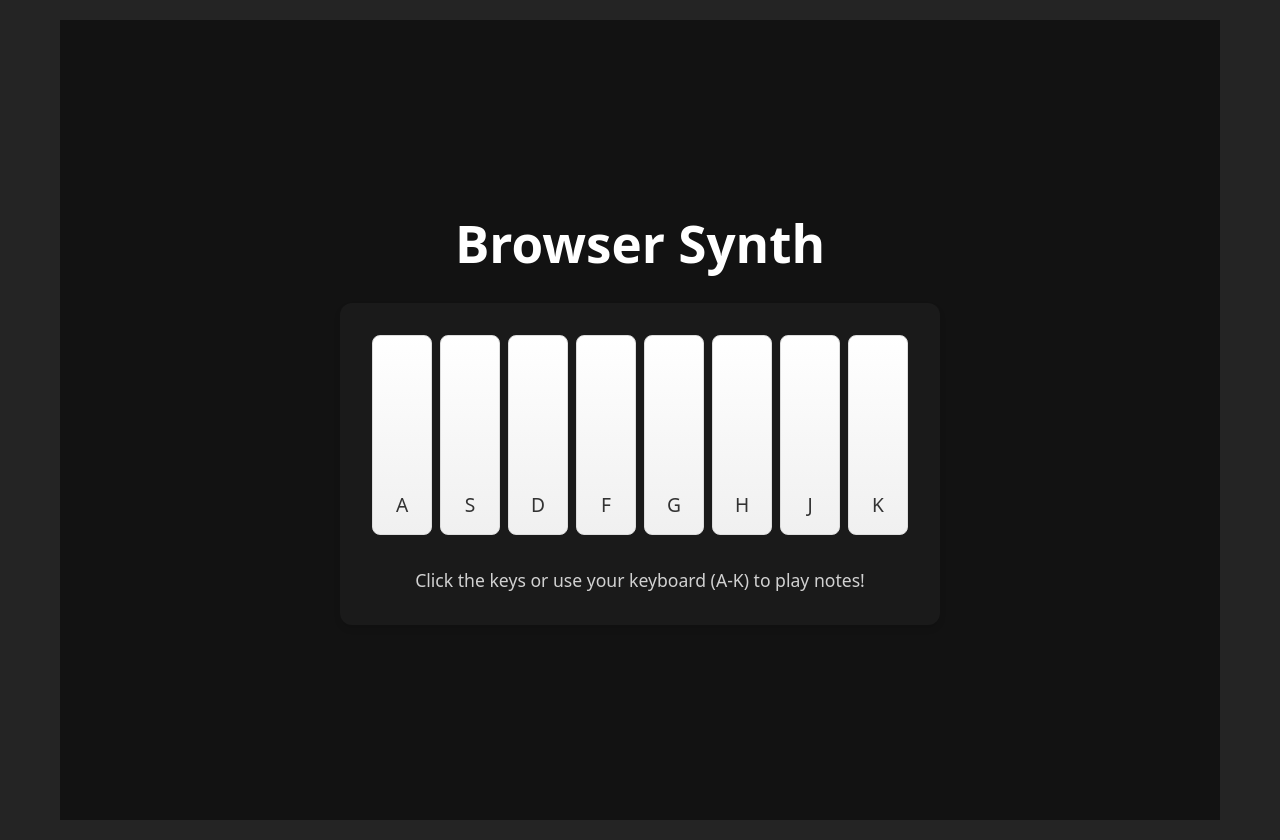
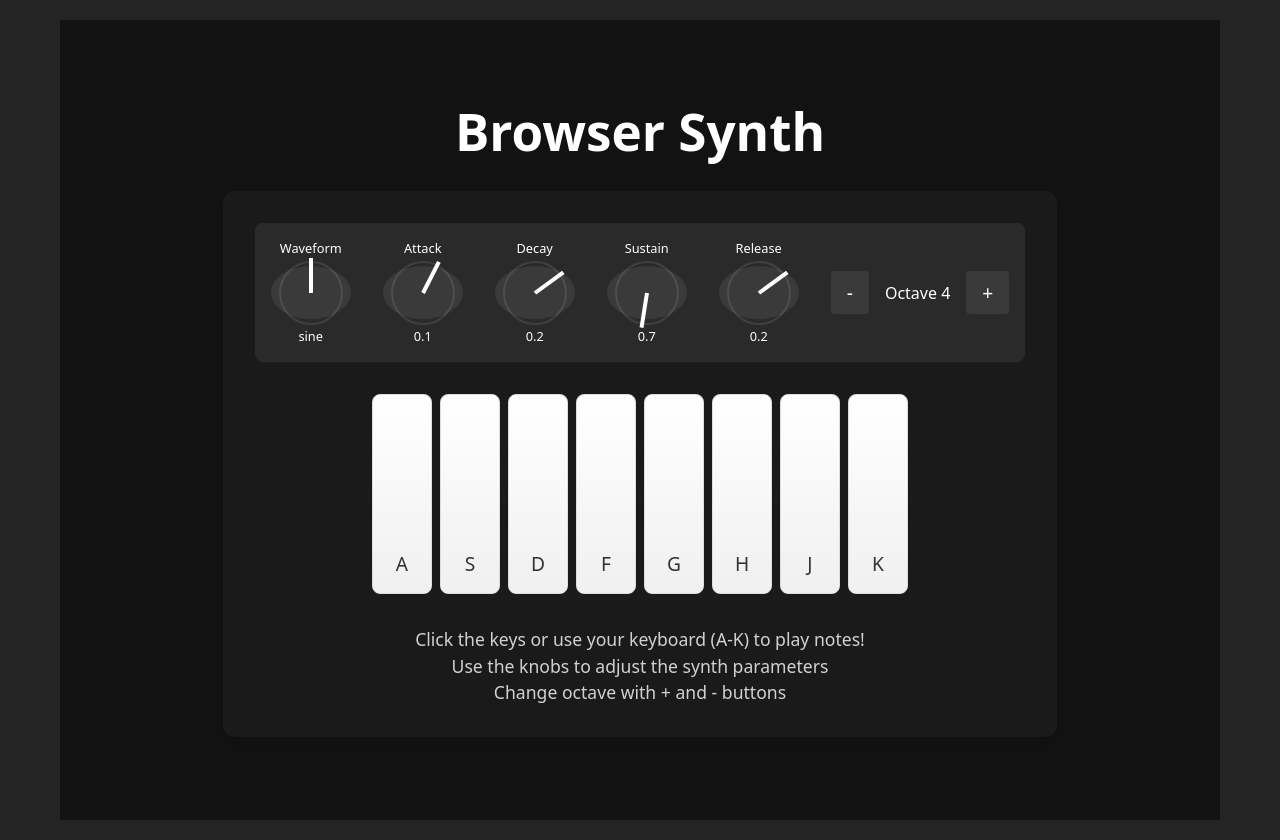
Before and after one commit to brainTrain/icecreams-parlor, a React (Vite) app: page / in a window 1280 px wide. Built offline with nearby package versions, Linux system fonts and the light colour scheme.

Commit message:
basic browser synth

```diff
--- a/src/components/browser-synth.tsx
+++ b/src/components/browser-synth.tsx
@@ -1,7 +1,7 @@
 import { useEffect, useRef, useState } from 'react';
 import styled from 'styled-components';
 
-const NOTES = {
+const BASE_FREQUENCIES = {
   a: 261.63, // C4
   s: 293.66, // D4
   d: 329.63, // E4
@@ -11,6 +11,16 @@ const NOTES = {
   j: 493.88, // B4
   k: 523.25, // C5
 };
+
+type WaveformType = 'sine' | 'square' | 'triangle' | 'sawtooth';
+
+interface SynthParams {
+  waveform: WaveformType;
+  attack: number;
+  decay: number;
+  sustain: number;
+  release: number;
+}
 
 const SynthContainer = styled.div`
   display: flex;
@@ -22,16 +32,116 @@ const SynthContainer = styled.div`
   box-shadow: 0 4px 6px rgba(0, 0, 0, 0.1);
 `;
 
+const Controls = styled.div`
+  display: flex;
+  gap: 2rem;
+  margin-bottom: 2rem;
+  padding: 1rem;
+  background: #2a2a2a;
+  border-radius: 8px;
+  width: 100%;
+  justify-content: center;
+`;
+
+const ControlGroup = styled.div`
+  display: flex;
+  flex-direction: column;
+  align-items: center;
+  gap: 0.5rem;
+`;
+
+const KnobContainer = styled.div`
+  position: relative;
+  width: 80px;
+  height: 80px;
+  display: flex;
+  flex-direction: column;
+  align-items: center;
+  gap: 0.5rem;
+`;
+
+const KnobValue = styled.div`
+  color: #ffffff;
+  font-size: 0.8rem;
+  text-align: center;
+  min-width: 40px;
+`;
+
+const Knob = styled.div<{ $value: number; $isDragging?: boolean }>`
+  width: 80px;
+  height: 80px;
+  border-radius: 50%;
+  background: ${props => (props.$isDragging ? '#4a4a4a' : '#3a3a3a')};
+  position: relative;
+  cursor: pointer;
+  box-shadow: ${props => (props.$isDragging ? '0 0 10px rgba(255,255,255,0.2)' : 'none')};
+  transition: background 0.2s ease;
+
+  &::before {
+    content: '';
+    position: absolute;
+    top: 50%;
+    left: 50%;
+    width: 4px;
+    height: 35px;
+    background: #fff;
+    transform-origin: bottom center;
+    transform: translate(-50%, -100%) rotate(${props => props.$value * 270}deg);
+  }
+
+  &::after {
+    content: '';
+    position: absolute;
+    top: 50%;
+    left: 50%;
+    width: 60px;
+    height: 60px;
+    border: 2px solid rgba(255, 255, 255, 0.1);
+    border-radius: 50%;
+    transform: translate(-50%, -50%);
+  }
+`;
+
+const KnobLabel = styled.div`
+  color: #ffffff;
+  font-size: 0.8rem;
+  text-align: center;
+`;
+
+const OctaveControl = styled.div`
+  display: flex;
+  align-items: center;
+  gap: 1rem;
+  color: #ffffff;
+`;
+
+const OctaveButton = styled.button`
+  background: #3a3a3a;
+  border: none;
+  color: #ffffff;
+  padding: 0.5rem 1rem;
+  border-radius: 4px;
+  cursor: pointer;
+  font-size: 1.2rem;
+
+  &:hover {
+    background: #4a4a4a;
+  }
+`;
+
 const Keyboard = styled.div`
   display: flex;
   gap: 0.5rem;
   margin-bottom: 2rem;
 `;
 
-const Key = styled.button`
+const Key = styled.button<{ $isActive?: boolean }>`
   width: 60px;
   height: 200px;
-  background: linear-gradient(to bottom, #ffffff, #f0f0f0);
+  background: ${props =>
+    props.$isActive
+      ? 'linear-gradient(to bottom, #e0e0e0, #d0d0d0)'
+      : 'linear-gradient(to bottom, #ffffff, #f0f0f0)'};
   border: 1px solid #ddd;
   border-radius: 8px;
   font-size: 1.2rem;
@@ -42,6 +152,7 @@ const Key = styled.button`
   align-items: flex-end;
   justify-content: center;
   padding-bottom: 1rem;
+  transform: ${props => (props.$isActive ? 'translateY(2px)' : 'none')};
 
   &:hover {
     background: linear-gradient(to bottom, #f0f0f0, #e0e0e0);
@@ -62,58 +173,160 @@ const Instructions = styled.div`
 
 export default function BrowserSynth() {
   const audioContext = useRef<AudioContext | null>(null);
-  const oscillator = useRef<OscillatorNode | null>(null);
-  const gainNode = useRef<GainNode | null>(null);
-  const [isPlaying, setIsPlaying] = useState(false);
+  const oscillators = useRef<{ [key: string]: OscillatorNode }>({});
+  const gainNodes = useRef<{ [key: string]: GainNode }>({});
+  const [activeKeys, setActiveKeys] = useState<Set<string>>(new Set());
+  const [octave, setOctave] = useState(4);
+  const [synthParams, setSynthParams] = useState<SynthParams>({
+    waveform: 'sine',
+    attack: 0.1,
+    decay: 0.2,
+    sustain: 0.7,
+    release: 0.2,
+  });
+
+  const [draggingKnob, setDraggingKnob] = useState<keyof SynthParams | null>(null);
+  const knobRefs = useRef<{ [key: string]: HTMLDivElement }>({});
+  const startY = useRef(0);
+  const startValue = useRef(0);
 
   useEffect(() => {
-    // Initialize audio context
     audioContext.current = new AudioContext();
-    gainNode.current = audioContext.current.createGain();
-    gainNode.current.gain.value = 0.3;
-    gainNode.current.connect(audioContext.current.destination);
-
-    // Cleanup
     return () => {
-      if (oscillator.current) {
-        oscillator.current.stop();
-      }
+      Object.values(oscillators.current).forEach(osc => osc.stop());
       if (audioContext.current) {
         audioContext.current.close();
       }
     };
   }, []);
 
-  const startNote = (frequency: number) => {
-    if (!audioContext.current || !gainNode.current) return;
-
-    oscillator.current = audioContext.current.createOscillator();
-    oscillator.current.type = 'sine';
-    oscillator.current.frequency.setValueAtTime(frequency, audioContext.current.currentTime);
-    oscillator.current.connect(gainNode.current);
-    oscillator.current.start();
-    setIsPlaying(true);
+  const getFrequency = (baseFreq: number) => {
+    const octaveDiff = octave - 4;
+    return baseFreq * Math.pow(2, octaveDiff);
   };
 
-  const stopNote = () => {
-    if (oscillator.current) {
-      oscillator.current.stop();
-      oscillator.current = null;
-      setIsPlaying(false);
+  const startNote = (key: string, frequency: number) => {
+    if (!audioContext.current) return;
+
+    const oscillator = audioContext.current.createOscillator();
+    const gainNode = audioContext.current.createGain();
+
+    oscillator.type = synthParams.waveform;
+    oscillator.frequency.setValueAtTime(frequency, audioContext.current.currentTime);
+
+    // Apply ADSR envelope
+    gainNode.gain.setValueAtTime(0, audioContext.current.currentTime);
+    gainNode.gain.linearRampToValueAtTime(1, audioContext.current.currentTime + synthParams.attack);
+    gainNode.gain.linearRampToValueAtTime(
+      synthParams.sustain,
+      audioContext.current.currentTime + synthParams.attack + synthParams.decay
+    );
+
+    oscillator.connect(gainNode);
+    gainNode.connect(audioContext.current.destination);
+
+    oscillator.start();
+    oscillators.current[key] = oscillator;
+    gainNodes.current[key] = gainNode;
+    setActiveKeys(prev => new Set([...prev, key]));
+  };
+
+  const stopNote = (key: string) => {
+    if (oscillators.current[key] && gainNodes.current[key] && audioContext.current) {
+      const gainNode = gainNodes.current[key];
+      gainNode.gain.cancelScheduledValues(audioContext.current.currentTime);
+      gainNode.gain.setTargetAtTime(0, audioContext.current.currentTime, synthParams.release);
+
+      setTimeout(() => {
+        oscillators.current[key].stop();
+        delete oscillators.current[key];
+        delete gainNodes.current[key];
+        setActiveKeys(prev => {
+          const newSet = new Set(prev);
+          newSet.delete(key);
+          return newSet;
+        });
+      }, synthParams.release * 1000);
     }
+  };
+
+  const handleKnobChange = (param: keyof SynthParams, value: number | WaveformType) => {
+    setSynthParams(prev => ({
+      ...prev,
+      [param]: value,
+    }));
+  };
+
+  const handleWaveformChange = () => {
+    const waveforms: WaveformType[] = ['sine', 'square', 'triangle', 'sawtooth'];
+    const currentIndex = waveforms.indexOf(synthParams.waveform);
+    const nextIndex = (currentIndex + 1) % waveforms.length;
+    handleKnobChange('waveform', waveforms[nextIndex]);
+  };
+
+  const handleKnobStart = (param: keyof SynthParams, e: React.MouseEvent | React.TouchEvent) => {
+    if (param === 'waveform') {
+      handleWaveformChange();
+      return;
+    }
+    setDraggingKnob(param);
+    startY.current = 'touches' in e ? e.touches[0].clientY : e.clientY;
+    startValue.current = synthParams[param] as number;
+  };
+
+  const handleKnobMove = (e: MouseEvent | TouchEvent) => {
+    if (!draggingKnob || draggingKnob === 'waveform') return;
+
+    const currentY = 'touches' in e ? e.touches[0].clientY : e.clientY;
+    const delta = (startY.current - currentY) / 200; // Adjust sensitivity here
+    const newValue = Math.max(0, Math.min(1, startValue.current + delta));
+
+    handleKnobChange(draggingKnob, newValue);
+  };
+
+  const handleKnobEnd = () => {
+    setDraggingKnob(null);
+  };
+
+  useEffect(() => {
+    if (draggingKnob) {
+      window.addEventListener('mousemove', handleKnobMove);
+      window.addEventListener('mouseup', handleKnobEnd);
+      window.addEventListener('touchmove', handleKnobMove);
+      window.addEventListener('touchend', handleKnobEnd);
+    }
+
+    return () => {
+      window.removeEventListener('mousemove', handleKnobMove);
+      window.removeEventListener('mouseup', handleKnobEnd);
+      window.removeEventListener('touchmove', handleKnobMove);
+      window.removeEventListener('touchend', handleKnobEnd);
+    };
+  }, [draggingKnob]);
+
+  const formatValue = (param: keyof SynthParams, value: number | WaveformType) => {
+    if (param === 'waveform') return value as string;
+    return (value as number).toFixed(1);
+  };
+
+  const getWaveformValue = (waveform: WaveformType) => {
+    const waveforms: WaveformType[] = ['sine', 'square', 'triangle', 'sawtooth'];
+    return waveforms.indexOf(waveform) / (waveforms.length - 1);
   };
 
   useEffect(() => {
     const handleKeyDown = (e: KeyboardEvent) => {
-      const note = NOTES[e.key.toLowerCase() as keyof typeof NOTES];
-      if (note && !isPlaying) {
-        startNote(note);
+      const key = e.key.toLowerCase();
+      const baseFreq = BASE_FREQUENCIES[key as keyof typeof BASE_FREQUENCIES];
+      if (baseFreq && !activeKeys.has(key)) {
+        startNote(key, getFrequency(baseFreq));
       }
     };
 
     const handleKeyUp = (e: KeyboardEvent) => {
-      if (e.key.toLowerCase() in NOTES) {
-        stopNote();
+      const key = e.key.toLowerCase();
+      if (key in BASE_FREQUENCIES) {
+        stopNote(key);
       }
     };
 
@@ -124,17 +337,95 @@ export default function BrowserSynth() {
       window.removeEventListener('keydown', handleKeyDown);
       window.removeEventListener('keyup', handleKeyUp);
     };
-  }, [isPlaying]);
+  }, [activeKeys, octave, synthParams]);
+
+  const handleKnobRef = (param: keyof SynthParams) => (el: HTMLDivElement | null) => {
+    if (el) {
+      knobRefs.current[param] = el;
+    }
+  };
 
   return (
     <SynthContainer>
+      <Controls>
+        <ControlGroup>
+          <KnobLabel>Waveform</KnobLabel>
+          <KnobContainer>
+            <Knob
+              ref={handleKnobRef('waveform')}
+              $value={getWaveformValue(synthParams.waveform)}
+              $isDragging={false}
+              onClick={handleWaveformChange}
+            />
+            <KnobValue>{synthParams.waveform}</KnobValue>
+          </KnobContainer>
+        </ControlGroup>
+        <ControlGroup>
+          <KnobLabel>Attack</KnobLabel>
+          <KnobContainer>
+            <Knob
+              ref={handleKnobRef('attack')}
+              $value={synthParams.attack}
+              $isDragging={draggingKnob === 'attack'}
+              onMouseDown={e => handleKnobStart('attack', e)}
+              onTouchStart={e => handleKnobStart('attack', e)}
+            />
+            <KnobValue>{formatValue('attack', synthParams.attack)}</KnobValue>
+          </KnobContainer>
+        </ControlGroup>
+        <ControlGroup>
+          <KnobLabel>Decay</KnobLabel>
+          <KnobContainer>
+            <Knob
+              ref={handleKnobRef('decay')}
+              $value={synthParams.decay}
+              $isDragging={draggingKnob === 'decay'}
+              onMouseDown={e => handleKnobStart('decay', e)}
+              onTouchStart={e => handleKnobStart('decay', e)}
+            />
+            <KnobValue>{formatValue('decay', synthParams.decay)}</KnobValue>
+          </KnobContainer>
+        </ControlGroup>
+        <ControlGroup>
+          <KnobLabel>Sustain</KnobLabel>
+          <KnobContainer>
+            <Knob
+              ref={handleKnobRef('sustain')}
+              $value={synthParams.sustain}
+              $isDragging={draggingKnob === 'sustain'}
+              onMouseDown={e => handleKnobStart('sustain', e)}
+              onTouchStart={e => handleKnobStart('sustain', e)}
+            />
+            <KnobValue>{formatValue('sustain', synthParams.sustain)}</KnobValue>
+          </KnobContainer>
+        </ControlGroup>
+        <ControlGroup>
+          <KnobLabel>Release</KnobLabel>
+          <KnobContainer>
+            <Knob
+              ref={handleKnobRef('release')}
+              $value={synthParams.release}
+              $isDragging={draggingKnob === 'release'}
+              onMouseDown={e => handleKnobStart('release', e)}
+              onTouchStart={e => handleKnobStart('release', e)}
+            />
+            <KnobValue>{formatValue('release', synthParams.release)}</KnobValue>
+          </KnobContainer>
+        </ControlGroup>
+        <OctaveControl>
+          <OctaveButton onClick={() => setOctave(prev => Math.max(0, prev - 1))}>-</OctaveButton>
+          <span>Octave {octave}</span>
+          <OctaveButton onClick={() => setOctave(prev => Math.min(8, prev + 1))}>+</OctaveButton>
+        </OctaveControl>
+      </Controls>
       <Keyboard>
-        {Object.entries(NOTES).map(([key, frequency]) => (
+        {Object.entries(BASE_FREQUENCIES).map(([key, baseFreq]) => (
           <Key
             key={key}
-            onMouseDown={() => startNote(frequency)}
-            onMouseUp={stopNote}
-            onMouseLeave={stopNote}
+            $isActive={activeKeys.has(key)}
+            onMouseDown={() => startNote(key, getFrequency(baseFreq))}
+            onMouseUp={() => stopNote(key)}
+            onMouseLeave={() => stopNote(key)}
           >
             {key.toUpperCase()}
           </Key>
@@ -142,6 +433,8 @@ export default function BrowserSynth() {
       </Keyboard>
       <Instructions>
         <p>Click the keys or use your keyboard (A-K) to play notes!</p>
+        <p>Use the knobs to adjust the synth parameters</p>
+        <p>Change octave with + and - buttons</p>
       </Instructions>
     </SynthContainer>
   );
```
